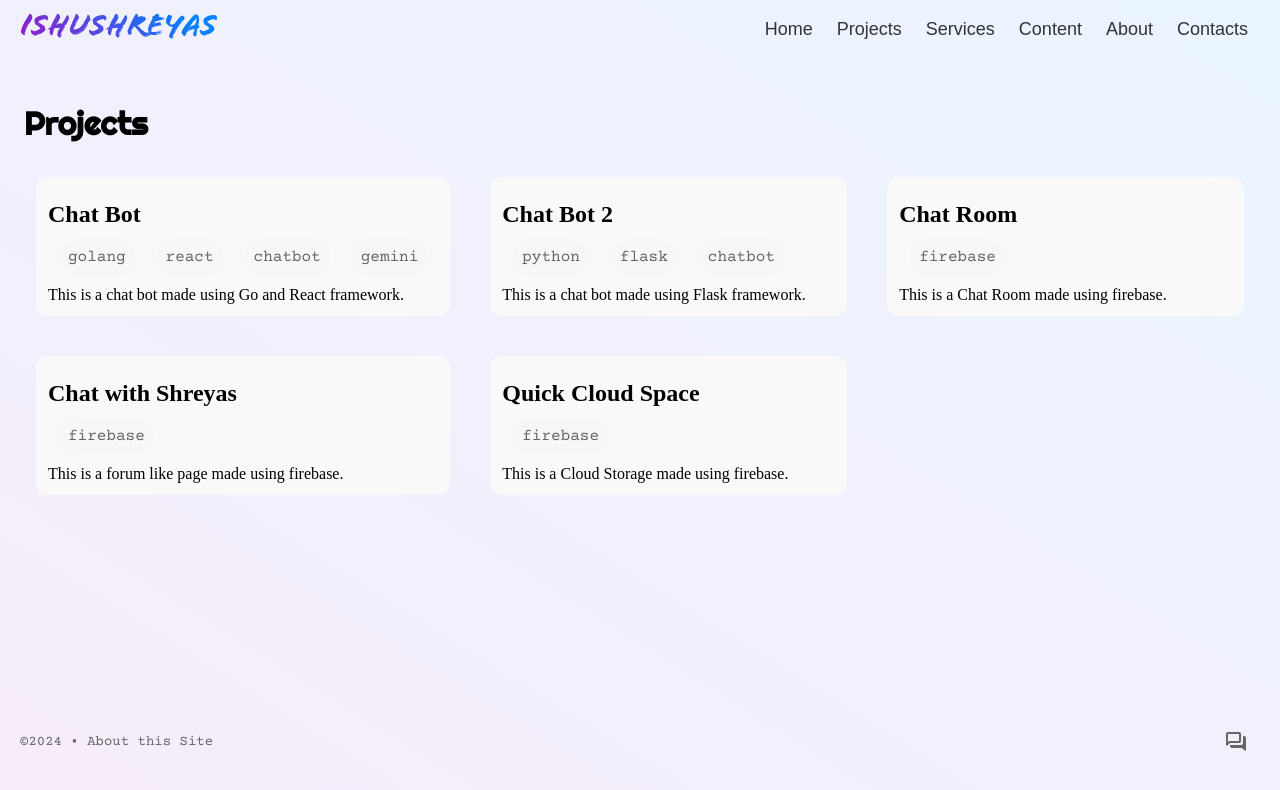
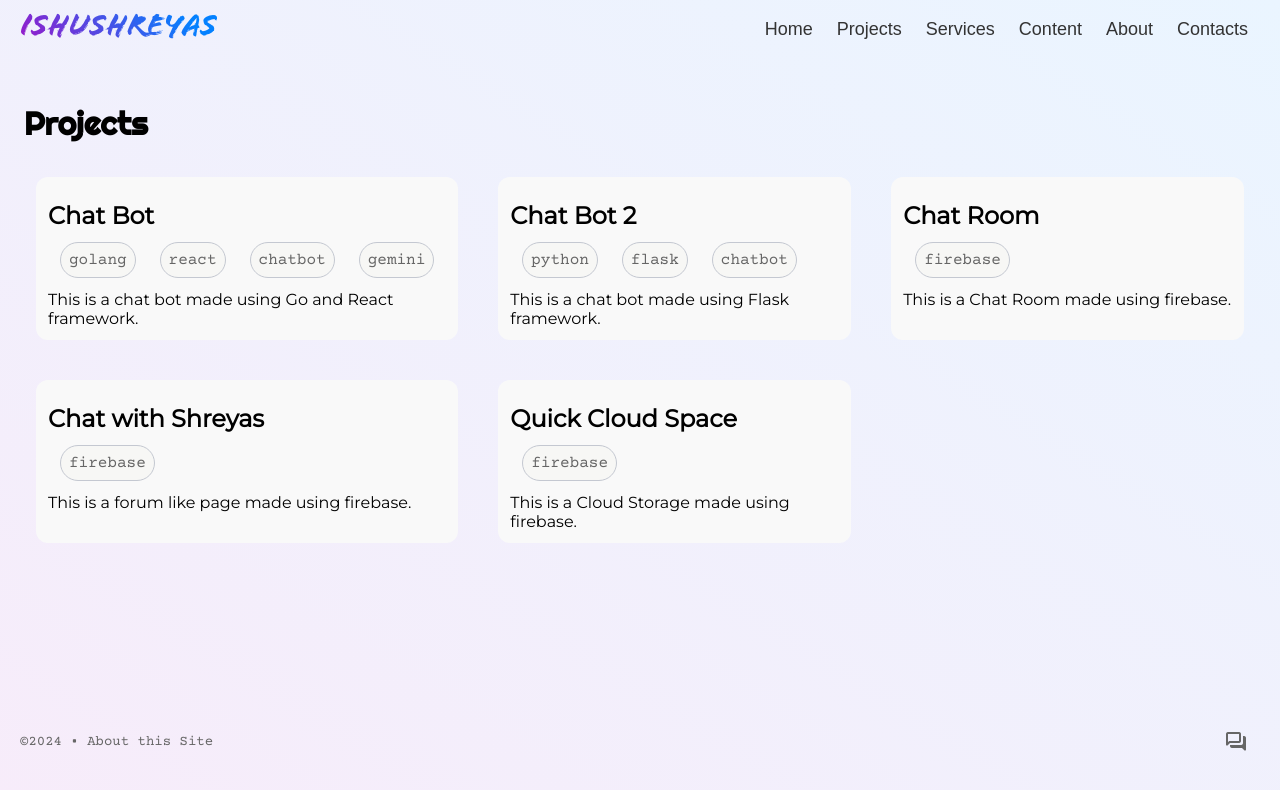
Before and after one commit to ishushreyas/ishushreyas, a React (Vite) app in the folder frontend/: page /projects in a window 1280 px wide. Shown: the top 790 px of the page. Built offline with nearby package versions, Linux system fonts and the light colour scheme.

Commit message:
Update ProjectCard.jsx

```diff
--- a/frontend/src/components/ProjectCard.jsx
+++ b/frontend/src/components/ProjectCard.jsx
@@ -5,14 +5,14 @@ const ProjectCard = ({ project }) => {
   return (
     <div className="br-2 m-1 p-1 bg-2 hv:cd-1">
       <Link className="td-0 c-0" to={project.link}>
-        <h3 className="t-6 m-0 mt-2 poppins">{project.title}</h3>
-      </Link>
+        <h3 className="t-6 m-0 mt-2 p">{project.title}</h3>
       <div className="flex j-l a-s">
       {project.tags.map((item) => {
-        return <li className="p-2 m-1 bs-3 bg-3 br-1 ls-0 c-1 courier-prime" key={item}>{item}</li>
+        return <li className="p-2 m-1 bd-1 bg-3 br-1 ls-0 c-1 courier-prime" key={item}>{item}</li>
       })}
       </div>
-        <p className="m-0 t-5 poppins">{project.description}</p>
+        <p className="m-0 t-5 p">{project.description}</p>
+        </Link>
     </div>
   );
 };
```
